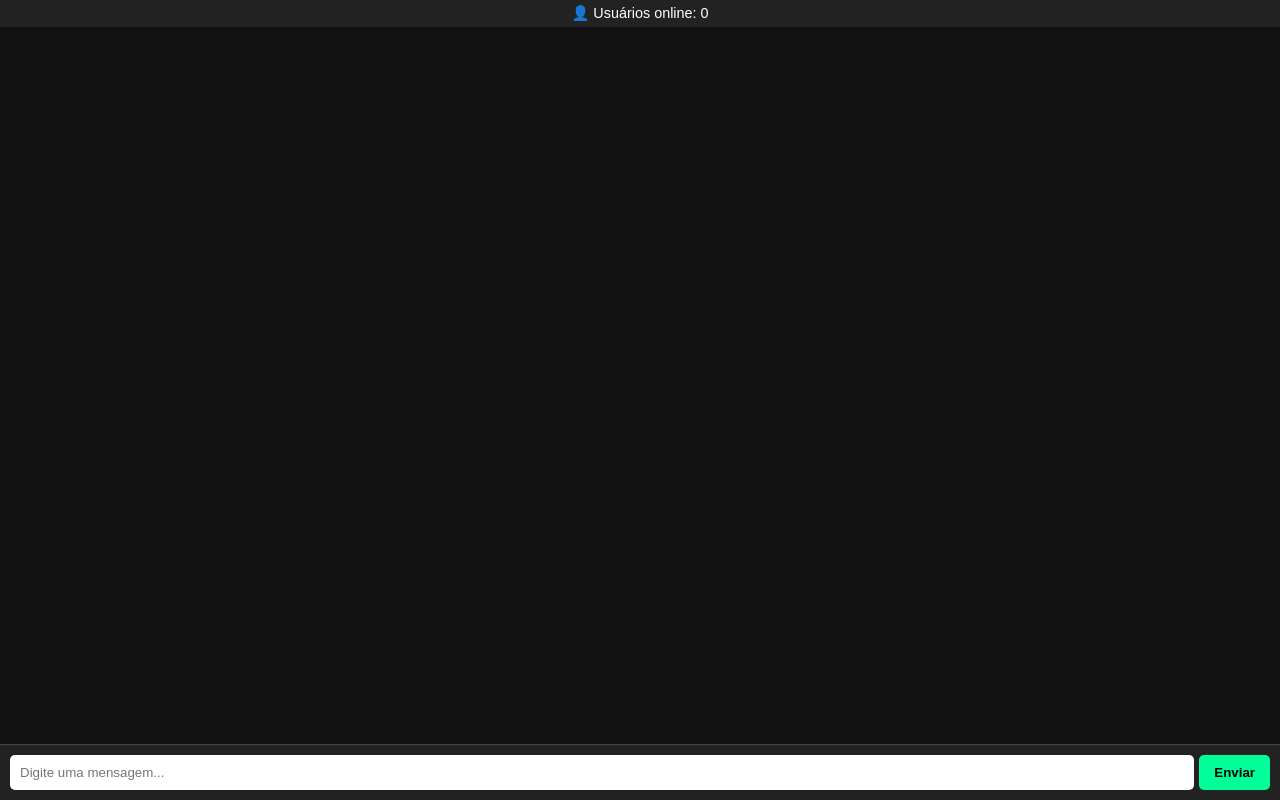
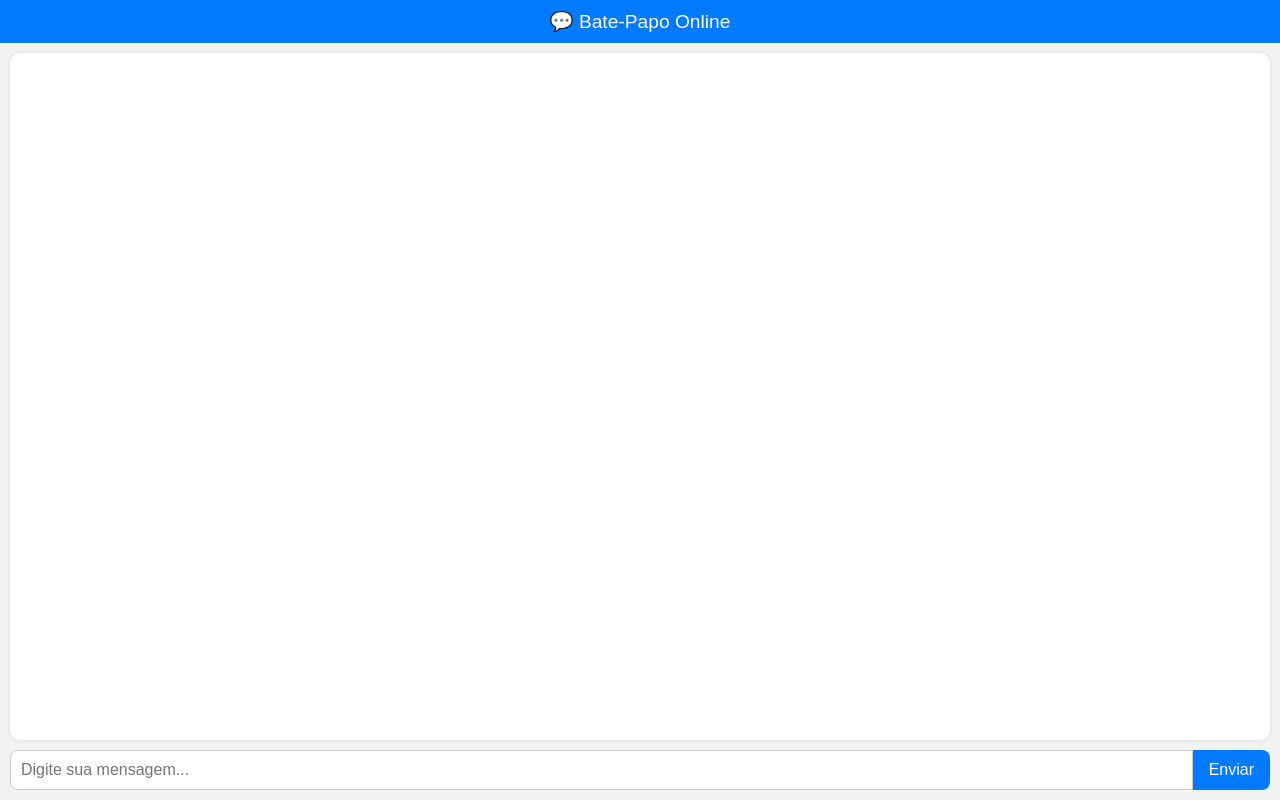
Before and after one commit to Viriditas/meu_site, a Flask app: page /chat in a window 1280 px wide. Run offline with Flask 3, Linux system fonts and the light colour scheme; the visitor is signed in with stand-in values (Sample User, id 1); some libraries are stand-ins or nearby versions.

Commit message:
Chat adaptativo as multi telas

```diff
--- a/templates/chat.html
+++ b/templates/chat.html
@@ -2,111 +2,162 @@
 <html lang="pt-BR">
 <head>
     <meta charset="UTF-8">
+    <meta name="viewport" content="width=device-width, initial-scale=1.0"> <!-- 👈 ESSENCIAL -->
     <title>Chat em Tempo Real</title>
-    <script src="https://cdn.socket.io/4.7.5/socket.io.min.js"></script>
     <style>
+        /* Layout base */
         body {
-            background: #111;
-            color: white;
+            margin: 0;
             font-family: Arial, sans-serif;
             display: flex;
             flex-direction: column;
             height: 100vh;
-            margin: 0;
+            background-color: #f2f2f2;
         }
-        #chat-box {
+
+        header {
+            background: #007bff;
+            color: white;
+            text-align: center;
+            padding: 10px;
+            font-size: 1.2rem;
+        }
+
+        #chat-container {
+            flex: 1;
+            display: flex;
+            flex-direction: column;
+            padding: 10px;
+            overflow: hidden;
+        }
+
+        #messages {
             flex: 1;
             overflow-y: auto;
+            background: white;
+            border-radius: 10px;
             padding: 10px;
-            border-bottom: 1px solid #444;
+            box-shadow: 0 0 4px rgba(0,0,0,0.1);
         }
-        #mensagem-form {
+
+        #messages p {
+            margin: 6px 0;
+            padding: 6px 10px;
+            border-radius: 10px;
+            max-width: 75%;
+            word-wrap: break-word;
+        }
+
+        /* Mensagens do próprio usuário */
+        .me {
+            background: #dcf8c6;
+            align-self: flex-end;
+            text-align: right;
+        }
+
+        /* Mensagens dos outros */
+        .other {
+            background: #e9ecef;
+            align-self: flex-start;
+            text-align: left;
+        }
+
+        /* Campo de envio */
+        #input-area {
             display: flex;
-            padding: 10px;
-            background: #222;
+            margin-top: 10px;
         }
-        #mensagem {
+
+        #input-area input {
             flex: 1;
             padding: 10px;
-            border-radius: 5px;
+            border: 1px solid #ccc;
+            border-radius: 8px 0 0 8px;
+            font-size: 1rem;
+        }
+
+        #input-area button {
+            background: #007bff;
+            color: white;
             border: none;
-            outline: none;
+            padding: 10px 16px;
+            border-radius: 0 8px 8px 0;
+            cursor: pointer;
+            font-size: 1rem;
         }
-        button {
-            background: #00ff99;
-            border: none;
-            padding: 10px 15px;
-            border-radius: 5px;
-            margin-left: 5px;
-            cursor: pointer;
-            font-weight: bold;
+
+        #input-area button:hover {
+            background: #0056b3;
         }
-        button:hover {
-            background: #00cc77;
-        }
-        .info {
-            color: #00ff99;
-            text-align: center;
-            font-size: 0.9em;
-        }
-        .msg {
-            margin: 5px 0;
-        }
-        .msg strong {
-            color: #00ff99;
-        }
-        #status-bar {
-            background: #222;
-            text-align: center;
-            padding: 5px;
-            font-size: 0.9em;
+
+        /* 📱 Responsividade para mobile */
+        @media (max-width: 768px) {
+            header {
+                font-size: 1rem;
+                padding: 8px;
+            }
+
+            #messages {
+                font-size: 0.9rem;
+            }
+
+            #input-area input, #input-area button {
+                font-size: 0.9rem;
+                padding: 8px;
+            }
         }
     </style>
 </head>
 <body>
-    <div id="status-bar">
-        👤 Usuários online: <span id="online">0</span>
+    <header>
+        💬 Bate-Papo Online
+    </header>
+
+    <div id="chat-container">
+        <div id="messages"></div>
+
+        <div id="input-area">
+            <input id="mensagem" type="text" placeholder="Digite sua mensagem...">
+            <button id="enviar">Enviar</button>
+        </div>
     </div>
 
-    <div id="chat-box"></div>
-
-    <form id="mensagem-form">
-        <input id="mensagem" type="text" placeholder="Digite uma mensagem..." autocomplete="off">
-        <button>Enviar</button>
-    </form>
-
+    <script src="https://cdn.socket.io/4.7.2/socket.io.min.js"></script>
     <script>
         const socket = io();
 
-        const usuario = "{{ usuario }}";
-        const chatBox = document.getElementById("chat-box");
-        const form = document.getElementById("mensagem-form");
+        const messagesDiv = document.getElementById("messages");
         const input = document.getElementById("mensagem");
-        const online = document.getElementById("online");
+        const btn = document.getElementById("enviar");
 
-        // Receber mensagens
-        socket.on("message", msg => {
-            const div = document.createElement("div");
-            div.classList.add("msg");
-            div.textContent = msg;
-            chatBox.appendChild(div);
-            chatBox.scrollTop = chatBox.scrollHeight;
+        // Exibe mensagens vindas do servidor
+        socket.on("message", (msg) => {
+            const p = document.createElement("p");
+
+            // Destaca a mensagem do próprio usuário
+            if (msg.includes(sessionStorage.getItem("usuario"))) {
+                p.classList.add("me");
+            } else {
+                p.classList.add("other");
+            }
+
+            p.textContent = msg;
+            messagesDiv.appendChild(p);
+            messagesDiv.scrollTop = messagesDiv.scrollHeight;
         });
 
-        // Enviar mensagem
-        form.addEventListener("submit", e => {
-            e.preventDefault();
-            const msg = input.value.trim();
-            if (msg) {
-                socket.emit("mensagem", msg);
+        // Envio de mensagens
+        btn.onclick = () => {
+            const texto = input.value.trim();
+            if (texto) {
+                socket.emit("mensagem", texto);
                 input.value = "";
             }
-        });
+        };
 
-        // Atualizar número de usuários online
-        socket.on("user_count", count => {
-            online.textContent = count;
-        });
+        // Captura o nome do usuário da sessão (passado no Flask)
+        const usuario = "{{ usuario }}";
+        sessionStorage.setItem("usuario", usuario);
     </script>
 </body>
 </html>
```
